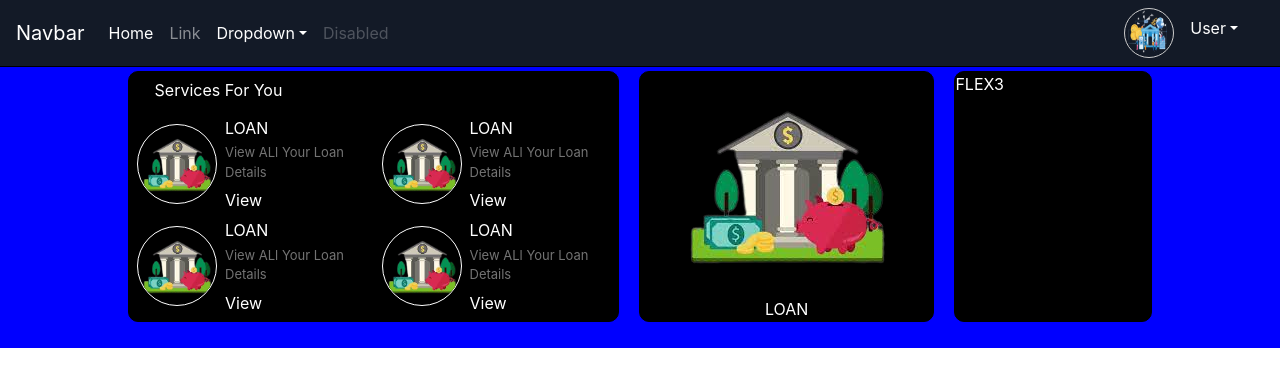
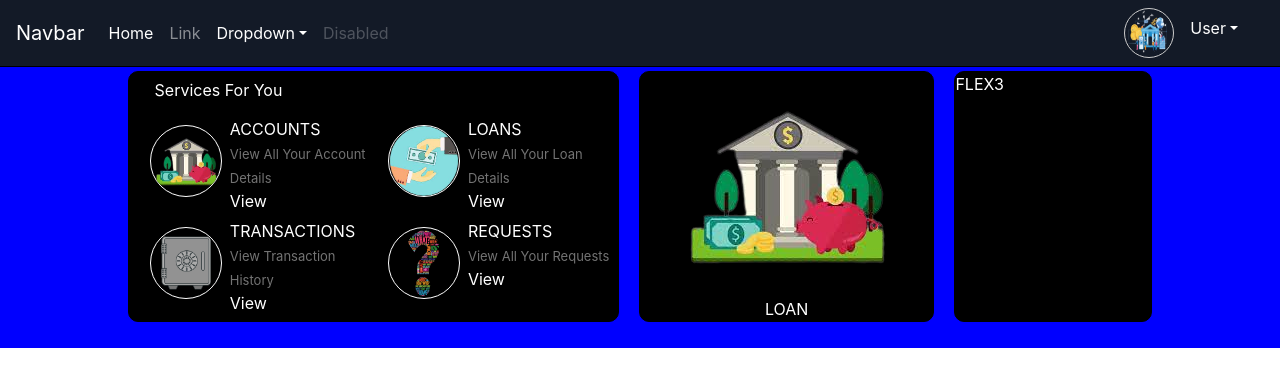
Before and after one commit to Nishaant-Rastogi/Banking-System-DBMS-Project, a Next.js app in the folder dankthebank/: page /user in a window 1280 px wide. Shown: the top 386 px of the page. Built offline with nearby package versions, Linux system fonts and the light colour scheme.

Commit message:
USER HOMEPAGE STARTED

```diff
--- a/dankthebank/components/UHome.js
+++ b/dankthebank/components/UHome.js
@@ -5,10 +5,6 @@ function UHome() {
   return (
     <div className='UHOME'>
         <Userbar/>
-        {/* <form className="form-inline my-2 my-lg-0">
-                <input className="form-control mr-sm-2" type="search" placeholder="Search" aria-label="Search" />
-                <button className="btn btn-outline-success my-2 my-sm-0" type="submit">Search</button>
-        </form> */}
         <div className="UHCONTAINER1">
           <div className='UHFLEX1'>
             <div className='ROW ROW1'>
@@ -20,18 +16,18 @@ function UHome() {
                 <img className='IMG ACIMG' src="account.png"/>
                 </div>
                 <div className='DATA'>
-                  <div className = 'HEADING'> LOAN</div>
-                  <div className = 'SUBHEADING'>View ALl Your Loan Details</div>
+                  <div className = 'HEADING'> ACCOUNTS</div>
+                  <div className = 'SUBHEADING'>View All Your Account Details</div>
                   <div className = 'LINK'><a href="#">View</a></div>
                 </div>
               </div>
               <div className='COL'>
                 <div className='IMGCONTAINER'>
-                <img className='IMG ACIMG' src="account.png"/>
+                <img className='IMG ACIMG' src="loan.png"/>
                 </div>
                 <div className='DATA'>
-                  <div className = 'HEADING'> LOAN</div>
-                  <div className = 'SUBHEADING'>View ALl Your Loan Details</div>
+                  <div className = 'HEADING'> LOANS</div>
+                  <div className = 'SUBHEADING'>View All Your Loan Details</div>
                   <div className = 'LINK'><a href="#">View</a></div>
                 </div>
               </div>
@@ -39,21 +35,21 @@ function UHome() {
             <div className='ROW ROW3 '>
             <div className='COL'>
                 <div className='IMGCONTAINER'>
-                <img className='IMG ACIMG' src="account.png"/>
+                <img className='IMG ACIMG' src="vault.png"/>
                 </div>
                 <div className='DATA'>
-                  <div className = 'HEADING'> LOAN</div>
-                  <div className = 'SUBHEADING'>View ALl Your Loan Details</div>
+                  <div className = 'HEADING'> TRANSACTIONS</div>
+                  <div className = 'SUBHEADING'>View Transaction History</div>
                   <div className = 'LINK'><a href="#">View</a></div>
                 </div>
               </div>
               <div className='COL'>
                 <div className='IMGCONTAINER'>
-                <img className='IMG ACIMG' src="account.png"/>
+                <img className='IMG ACIMG' src="questions.png"/>
                 </div>
                 <div className='DATA'>
-                  <div className = 'HEADING'> LOAN</div>
-                  <div className = 'SUBHEADING'>View ALl Your Loan Details</div>
+                  <div className = 'HEADING'> REQUESTS</div>
+                  <div className = 'SUBHEADING'>View All Your Requests</div>
                   <div className = 'LINK'><a href="#">View</a></div>
                 </div>
               </div>
--- a/dankthebank/styles/userhome.css
+++ b/dankthebank/styles/userhome.css
@@ -27,21 +27,23 @@
 .UHCONTAINER1 .UHFLEX1 .ROW{
     display: flex;
     flex-direction: row;
-    justify-content: space-around;
+    justify-content: space-evenly;
+    margin-left: 1vw;
 }
 
 .UHCONTAINER1 .UHFLEX1 .ROW1{
     display: flex;
     flex-direction: row;
     justify-content: flex-start;
-    padding-left: 2vw;
+    padding-left: 1vw;
     padding-bottom: 1vh;
 }
 
-.UHCONTAINER1 .UHFLEX1 .COL{
+.UHCONTAINER1 .UHFLEX1 .ROW .COL{
     display: flex;
     flex-direction: row;
     justify-content: center;
+    flex: 1;
 }
 
 .UHCONTAINER1 .UHFLEX1 .COL:hover{
@@ -51,16 +53,18 @@
 .UHCONTAINER1 .UHFLEX1 .ROW .IMG{
     border-radius: 15vh;
     border: 1px solid white;
-    height: 10vh;
-    width: 10vh;
+    height: 9vh;
+    width: 9vh;
     margin: 1vh;
 }
 .UHCONTAINER1 .UHFLEX1 .ROW .DATA{
     position: relative;
     top: 0vh;
+    flex: 6;
 }
 
 .UHCONTAINER1 .UHFLEX1 .ROW .SUBHEADING{
+    display: inline;
     margin-top: 0.4vh;
     margin-bottom: 0.8vh;
     font-size: small;
```
Also changed, not shown: dankthebank/public/questions.png (added).
